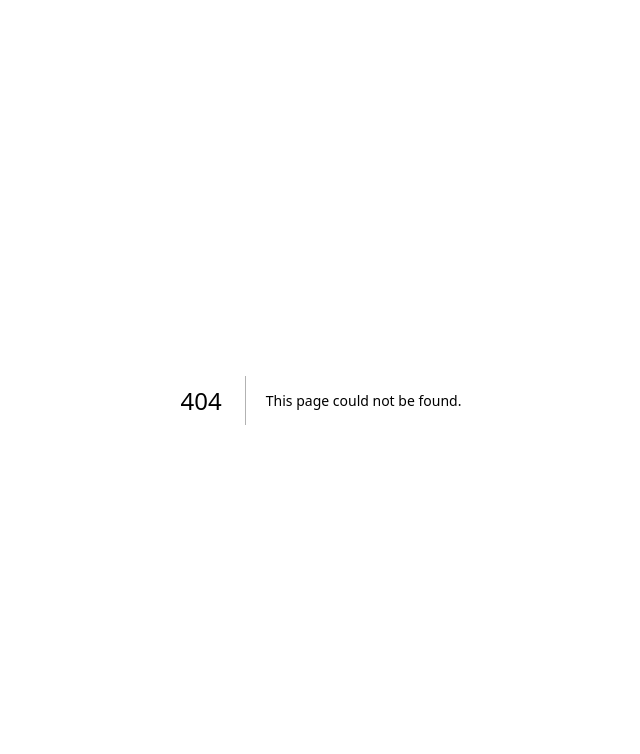
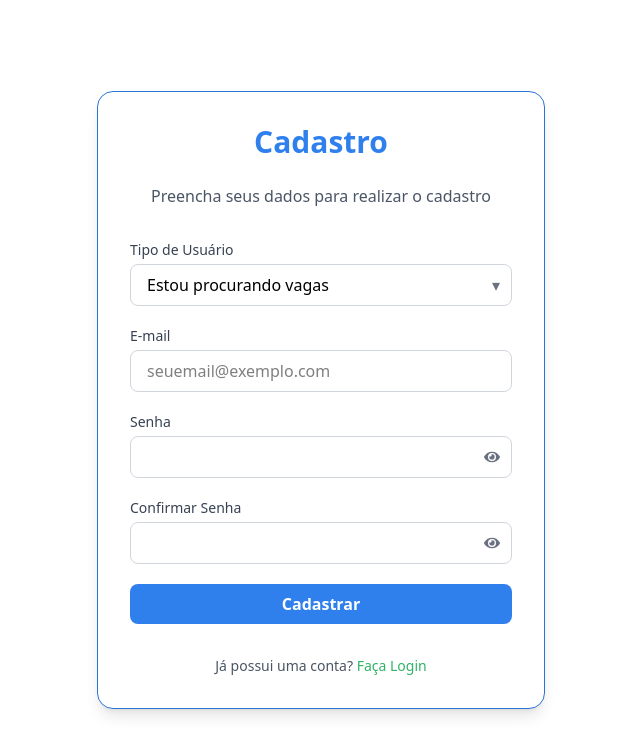
Before and after one commit to lightpotat0/Hackathon_project, a Next.js app: page /cadastro in a window 1280 px wide. Before the commit this address had no page. Shown: the top 754 px of the page, without its empty margins (319-959 px from the left). Built offline with nearby package versions, Linux system fonts and the light colour scheme.

Commit message:
feat: add user registration page component

```diff
--- /dev/null
+++ b/src/app/cadastro/page.jsx
@@ -0,0 +1,160 @@
+"use client";
+
+import { useState } from "react";
+import { FaEye, FaEyeSlash } from "react-icons/fa";
+
+export default function SignUp() {
+  const [email, setEmail] = useState("");
+  const [password, setPassword] = useState("");
+  const [confirmPassword, setConfirmPassword] = useState("");
+  const [showPassword, setShowPassword] = useState(false);
+  const [userType, setUserType] = useState("cliente");
+  const [match, setMatch] = useState(true);
+  const [touchedConfirm, setTouchedConfirm] = useState(false);
+
+  const togglePassword = () => setShowPassword((prev) => !prev);
+
+  const handleConfirmChange = (e) => {
+    const value = e.target.value;
+    setConfirmPassword(value);
+  };
+
+  const handleConfirmBlur = () => {
+    setTouchedConfirm(true);
+    setMatch(confirmPassword === password);
+  };
+
+  return (
+    <div className="min-h-screen flex items-center justify-center bg-[var(--background)]">
+      <div className="w-full max-w-md bg-white shadow-lg rounded-2xl p-8 border border-[var(--color-blue-dark)]">
+        <h1 className="text-3xl font-bold text-center mb-6 text-[var(--color-blue-main)]">
+          Cadastro
+        </h1>
+        <p className="text-center text-gray-600 mb-8">
+          Preencha seus dados para realizar o cadastro
+        </p>
+
+        <form className="space-y-5">
+          <div>
+            <label
+              htmlFor="userType"
+              className="block text-sm font-medium text-gray-700 mb-1"
+            >
+              Tipo de Usuário
+            </label>
+            <div className="relative">
+              <select
+                id="userType"
+                value={userType}
+                onChange={(e) => setUserType(e.target.value)}
+                className="w-full px-4 py-2 border border-gray-300 rounded-lg bg-white focus:ring-2 focus:ring-[var(--color-blue-main)] outline-none appearance-none"
+              >
+                <option value="" disabled>Selecione o tipo de usuário</option>
+                <option value="applicant">Estou procurando vagas</option>
+                <option value="company">Sou uma empresa contratante</option>
+              </select>
+              <span className="absolute right-3 top-1/2 -translate-y-1/2 text-gray-500 pointer-events-none">▾</span>
+            </div>
+          </div>
+
+          <div>
+            <label
+              htmlFor="email"
+              className="block text-sm font-medium text-gray-700 mb-1"
+            >
+              E-mail
+            </label>
+            <input
+              id="email"
+              type="email"
+              placeholder="seuemail@exemplo.com"
+              className="w-full px-4 py-2 border border-gray-300 rounded-lg focus:ring-2 focus:ring-[var(--color-blue-main)] outline-none"
+              onChange={(e) => setEmail(e.target.value)}
+            />
+          </div>
+
+          <div>
+            <label
+              htmlFor="password"
+              className="block text-sm font-medium text-gray-700 mb-1"
+            >
+              Senha
+            </label>
+            <div className="relative">
+              <input
+                id="password"
+                type={showPassword ? "text" : "password"}
+                className="w-full px-4 py-2 pr-10 border border-gray-300 rounded-lg focus:ring-2 focus:ring-[var(--color-blue-main)] outline-none"
+                onChange={(e) => {
+                  setPassword(e.target.value);
+                  if (touchedConfirm) {
+                    setMatch(e.target.value === confirmPassword);
+                  }
+                }}
+              />
+              <button
+                type="button"
+                onClick={togglePassword}
+                className="absolute right-3 top-1/2 -translate-y-1/2 text-gray-500 hover:text-[var(--color-blue-main)]"
+              >
+                {showPassword ? <FaEyeSlash /> : <FaEye />}
+              </button>
+            </div>
+          </div>
+
+          <div>
+            <label
+              htmlFor="confirm-password"
+              className="block text-sm font-medium text-gray-700 mb-1"
+            >
+              Confirmar Senha
+            </label>
+            <div className="relative">
+              <input
+                id="confirm-password"
+                type={showPassword ? "text" : "password"}
+                className={`w-full px-4 py-2 pr-10 border rounded-lg focus:ring-2 outline-none ${
+                  match
+                    ? "border-gray-300 focus:ring-[var(--color-blue-main)]"
+                    : "border-red-500 focus:ring-red-400"
+                }`}
+                onChange={handleConfirmChange}
+                onBlur={handleConfirmBlur}
+              />
+              <button
+                type="button"
+                onClick={togglePassword}
+                className="absolute right-3 top-1/2 -translate-y-1/2 text-gray-500 hover:text-[var(--color-blue-main)]"
+              >
+                {showPassword ? <FaEyeSlash /> : <FaEye />}
+              </button>
+            </div>
+
+            {touchedConfirm && !match && (
+              <p className="text-sm text-red-500 mt-1">
+                As senhas não coincidem
+              </p>
+            )}
+          </div>
+
+          <button
+            type="submit"
+            className="w-full bg-[var(--color-blue-main)] hover:bg-[var(--color-blue-dark)] text-white font-semibold py-2 rounded-lg transition duration-200 cursor-pointer"
+          >
+            Cadastrar
+          </button>
+
+          <div className="text-center text-sm text-gray-600 mt-3">
+            Já possui uma conta?{" "}
+            <a
+              href="/login"
+              className="text-[var(--color-green-main)] hover:text-[var(--color-green-dark)] font-medium"
+            >
+              Faça Login
+            </a>
+          </div>
+        </form>
+      </div>
+    </div>
+  );
+}
```
